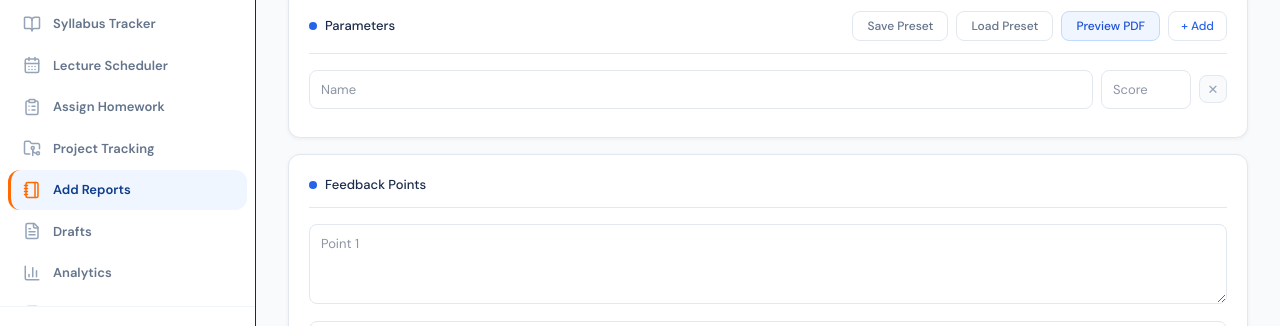
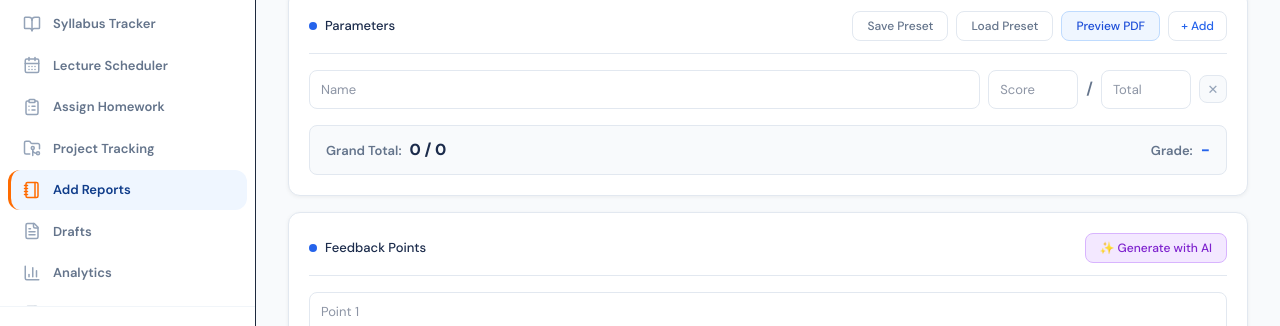
Before and after one commit to zaidachhwa/Tech-Audit-Frontend, a React (Vite) app: page /admin/add-reports in a window 1280 px wide. Shown: the part 422-748 px from the top of the page. Built offline with nearby package versions, Linux system fonts and the light colour scheme; no server answers; sample sign-in values are in the browser's storage.

Commit message:
feat: implement new report management components and add react-is dependency

```diff
--- a/package.json
+++ b/package.json
@@ -28,6 +28,7 @@
     "react": "^19.1.1",
     "react-dom": "^19.1.1",
     "react-hot-toast": "^2.6.0",
+    "react-is": "^19.2.7",
     "react-router-dom": "^7.9.4",
     "recharts": "^3.8.1",
     "tailwindcss": "^4.1.14"
--- a/src/components/admin/AddReport2.jsx
+++ b/src/components/admin/AddReport2.jsx
@@ -36,13 +36,14 @@ export default function AddReport2() {
     batch_name: "",
     batch_no: "",
     studentId: "",
-    parameters: [{ name: "", score: "" }],
+    parameters: [{ name: "", score: "", totalScore: "" }],
     feedbackSchema: { point1: "", point2: "", point3: "" },
     overallRemarks: "",
     auditDate: "",
     isAutoFilled: false,
     existingStatus: ""
   });
+  const [generatingAI, setGeneratingAI] = useState(false);
 
   useEffect(() => {
     API.get("/students/list")
@@ -109,7 +110,7 @@ export default function AddReport2() {
   };
 
   const addParameter = () =>
-    setForm({ ...form, parameters: [...form.parameters, { name: "", score: "" }] });
+    setForm({ ...form, parameters: [...form.parameters, { name: "", score: "", totalScore: "" }] });
 
   const removeParameter = (i) =>
     setForm({ ...form, parameters: form.parameters.filter((_, idx) => idx !== i) });
@@ -134,12 +135,45 @@ export default function AddReport2() {
     }
   };
 
+  const handleGenerateFeedback = async () => {
+    const validParams = form.parameters.filter((p) => p.name.trim());
+    if (!validParams.length) { toast.error("Add at least one parameter to generate feedback"); return; }
+
+    try {
+      setGeneratingAI(true);
+      toast.loading("Generating AI Feedback...", { id: "ai-feedback" });
+      const res = await API.post("/reports/generate-feedback", { parameters: validParams });
+      const points = res.data.feedback;
+      setForm((prev) => ({
+        ...prev,
+        feedbackSchema: {
+          point1: points[0] || prev.feedbackSchema.point1,
+          point2: points[1] || prev.feedbackSchema.point2,
+          point3: points[2] || prev.feedbackSchema.point3,
+        }
+      }));
+      toast.dismiss("ai-feedback");
+      toast.success("AI Feedback Generated!");
+    } catch (err) {
+      toast.dismiss("ai-feedback");
+      toast.error(err.response?.data?.message || "Failed to generate AI feedback");
+    } finally {
+      setGeneratingAI(false);
+    }
+  };
+
   // Validation helper
   const validate = () => {
     if (!form.studentId) { toast.error("Please select a student"); return false; }
     if (!form.auditDate) { toast.error("Please select audit date"); return false; }
     const validParams = form.parameters.filter((p) => p.name.trim());
     if (!validParams.length) { toast.error("Add at least one parameter"); return false; }
+    for (const p of validParams) {
+      if (Number(p.score) > (Number(p.totalScore) || 10)) {
+        toast.error(`Score cannot exceed total score for: ${p.name}`);
+        return false;
+      }
+    }
     return true;
   };
 
@@ -247,6 +281,36 @@ export default function AddReport2() {
     }
   };
 
+  const calculateTotals = () => {
+    let obtained = 0;
+    let total = 0;
+    form.parameters.forEach(p => {
+      const s = Number(p.score) || 0;
+      const t = Number(p.totalScore) || 10;
+      if (p.name.trim()) {
+        obtained += s;
+        total += t;
+      }
+    });
+    return { obtained, total };
+  };
+
+  const { obtained: grandObtained, total: grandTotal } = calculateTotals();
+  const grandPercentage = grandTotal > 0 ? (grandObtained / grandTotal) * 100 : 0;
+
+  const getGrade = (percentage) => {
+    if (percentage >= 90) return "A+";
+    if (percentage >= 80) return "A";
+    if (percentage >= 70) return "B+";
+    if (percentage >= 60) return "B";
+    if (percentage >= 50) return "C";
+    if (percentage >= 40) return "D";
+    if (grandTotal === 0) return "-";
+    return "F";
+  };
+
+  const grade = getGrade(grandPercentage);
+
   return (
     <div className="space-y-6">
       <Toaster />
@@ -274,7 +338,7 @@ export default function AddReport2() {
             Showing data from an existing <strong>{form.existingStatus}</strong> for this student on this date. You can add more parameters or update existing ones.
           </span>
           <button
-            onClick={() => setForm({...form, isAutoFilled: false, parameters: [{name: "", score: ""}], feedbackSchema: {point1: "", point2: "", point3: ""}, overallRemarks: ""})}
+            onClick={() => setForm({...form, isAutoFilled: false, parameters: [{name: "", score: "", totalScore: ""}], feedbackSchema: {point1: "", point2: "", point3: ""}, overallRemarks: ""})}
             style={{ marginLeft: "auto", background: "none", border: "none", color: "#2563EB", cursor: "pointer", fontWeight: 600, fontSize: 12 }}
           >
             Clear Form
@@ -338,16 +402,38 @@ export default function AddReport2() {
           <div key={i} style={S.paramRow}>
             <input style={S.input} placeholder="Name" value={p.name} onChange={(e) => handleParamChange(i, "name", e.target.value)} />
             <input style={S.scoreInput} placeholder="Score" value={p.score} onChange={(e) => handleParamChange(i, "score", e.target.value)} />
+            <span style={{color: "#64748B", fontWeight: 600}}>/</span>
+            <input style={S.scoreInput} placeholder="Total" value={p.totalScore !== undefined ? p.totalScore : 10} onChange={(e) => handleParamChange(i, "totalScore", e.target.value)} />
             <button style={S.removeBtn} onClick={() => removeParameter(i)}>✕</button>
           </div>
         ))}
+
+        <div style={{ marginTop: 16, padding: "12px 16px", background: "#F8FAFC", border: "1px solid #E2E8F0", borderRadius: 8, display: "flex", justifyContent: "space-between", alignItems: "center" }}>
+          <div>
+            <span style={{ fontSize: 13, color: "#64748B", fontWeight: 600 }}>Grand Total:</span>
+            <span style={{ fontSize: 16, fontWeight: 800, color: "#1B2B4B", marginLeft: 8 }}>{grandObtained} / {grandTotal}</span>
+          </div>
+          <div>
+            <span style={{ fontSize: 13, color: "#64748B", fontWeight: 600 }}>Grade:</span>
+            <span style={{ fontSize: 16, fontWeight: 800, color: "#2563EB", marginLeft: 8 }}>{grade}</span>
+          </div>
+        </div>
       </div>
 
       {/* Feedback */}
       <div style={S.card}>
-        <div style={S.sectionHeader}>
-          <div style={S.dot} />
-          <span style={S.sectionTitle}>Feedback Points</span>
+        <div style={S.sectionHeaderRow}>
+          <div style={{ display: "flex", alignItems: "center", gap: 8 }}>
+            <div style={S.dot} />
+            <span style={S.sectionTitle}>Feedback Points</span>
+          </div>
+          <button
+            style={{ ...S.previewBtn, background: "#F3E8FF", color: "#7E22CE", border: "1.5px solid #D8B4FE", display: "flex", alignItems: "center", gap: 6 }}
+            onClick={handleGenerateFeedback}
+            disabled={generatingAI}
+          >
+            {generatingAI ? "Generating..." : "✨ Generate with AI"}
+          </button>
         </div>
         <textarea
           style={{ ...S.textarea, marginBottom: 10 }}
--- a/src/components/admin/AllReports.jsx
+++ b/src/components/admin/AllReports.jsx
@@ -261,7 +261,7 @@ export default function ReportsList() {
                     >
                       <div className="text-xs text-gray-500">{p.name}</div>
                       <div className="font-semibold text-sm sm:text-base">
-                        {p.score} / 10
+                        {p.score} / {p.totalScore || 10}
                       </div>
                     </div>
                   ))}
--- a/src/components/admin/StudentProfileView.jsx
+++ b/src/components/admin/StudentProfileView.jsx
@@ -227,7 +227,7 @@ export default function StudentProfileView() {
     reports.forEach((r) => {
       r.parameters?.forEach((p) => {
         if (!paramStats[p.name]) {
-          paramStats[p.name] = { total: 0, count: 0 };
+          paramStats[p.name] = { total: 0, count: 0, totalScore: Number(p.totalScore) || 10 };
         }
         paramStats[p.name].total += Number(p.score) || 0;
         paramStats[p.name].count += 1;
@@ -237,6 +237,7 @@ export default function StudentProfileView() {
     return Object.keys(paramStats).map((name) => ({
       name,
       value: Number((paramStats[name].total / paramStats[name].count).toFixed(2)),
+      totalScore: paramStats[name].totalScore
     }));
   };
 
@@ -737,7 +738,7 @@ export default function StudentProfileView() {
                             <Cell key={`cell-${index}`} fill={COLORS[index % COLORS.length]} />
                           ))}
                         </Pie>
-                        <Tooltip formatter={(value) => `${value} / 10`} />
+                        <Tooltip formatter={(value, name, props) => `${value} / ${props.payload.totalScore || 10}`} />
                         <Legend verticalAlign="bottom" height={36} iconType="circle" />
                       </PieChart>
                     </ResponsiveContainer>
@@ -981,7 +982,7 @@ export default function StudentProfileView() {
                   {selectedReport.parameters?.map((p, idx) => (
                     <div key={idx} className="flex justify-between items-center p-2.5 border-b border-slate-100">
                       <span className="font-bold text-slate-700">{p.name}</span>
-                      <span className="font-black text-[#0F3C8A] bg-blue-50 px-2 py-0.5 rounded">{p.score} / 10</span>
+                      <span className="font-black text-[#0F3C8A] bg-blue-50 px-2 py-0.5 rounded">{p.score} / {p.totalScore || 10}</span>
                     </div>
                   ))}
                 </div>
--- a/src/components/student/Reports.jsx
+++ b/src/components/student/Reports.jsx
@@ -53,8 +53,8 @@ export default function Reports() {
 
   const calculateAverage = (parameters) => {
     if (!parameters || parameters.length === 0) return 0;
-    const total = parameters.reduce((sum, p) => sum + (Number(p.score) || 0), 0);
-    return (total / parameters.length).toFixed(1);
+    const totalNormalized = parameters.reduce((sum, p) => sum + (((Number(p.score) || 0) / (Number(p.totalScore) || 10)) * 10), 0);
+    return (totalNormalized / parameters.length).toFixed(1);
   };
 
   const getGrade = (avg) => {
@@ -279,7 +279,7 @@ function ReportCard({ report, index, expanded, onToggleExpand, calculateAverage,
                   padding: "4px 12px", borderRadius: 20, fontSize: 12, fontWeight: 600,
                   background: "#EFF6FF", color: "#1E40AF", border: "1px solid #BFDBFE",
                 }}>
-                  {param.name}: <span style={{ fontWeight: 800 }}>{param.score}/10</span>
+                  {param.name}: <span style={{ fontWeight: 800 }}>{param.score}/{param.totalScore || 10}</span>
                 </div>
               ))}
               {report.parameters?.length > 4 && (
@@ -326,7 +326,7 @@ function ReportCard({ report, index, expanded, onToggleExpand, calculateAverage,
                           <div style={{ height: 6, background: "#E2E8F0", borderRadius: 99, overflow: "hidden" }}>
                             <motion.div
                               initial={{ width: 0 }}
-                              animate={{ width: `${score * 10}%` }}
+                              animate={{ width: `${(score / (Number(param.totalScore) || 10)) * 100}%` }}
                               transition={{ duration: 0.8, delay: 0.1 }}
                               style={{ height: "100%", background: "#2563EB", borderRadius: 99 }}
                             />
@@ -337,7 +337,7 @@ function ReportCard({ report, index, expanded, onToggleExpand, calculateAverage,
                           padding: "6px 10px", textAlign: "center", minWidth: 48,
                         }}>
                           <div style={{ fontSize: 18, fontWeight: 800 }}>{score}</div>
-                          <div style={{ fontSize: 10, opacity: 0.8 }}>/10</div>
+                          <div style={{ fontSize: 10, opacity: 0.8 }}>/{param.totalScore || 10}</div>
                         </div>
                       </div>
                     );
```
Also changed, not shown: 1 other file (tests, documents, lock files or other folders).
